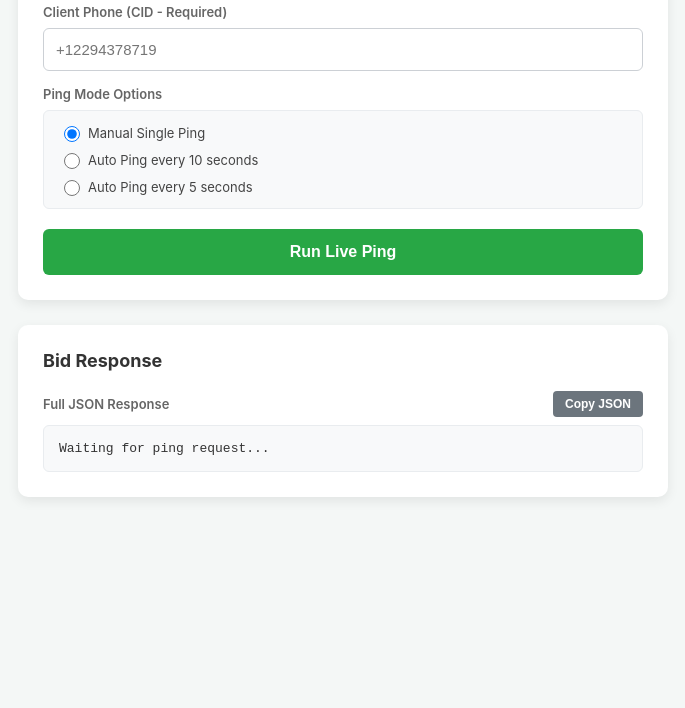
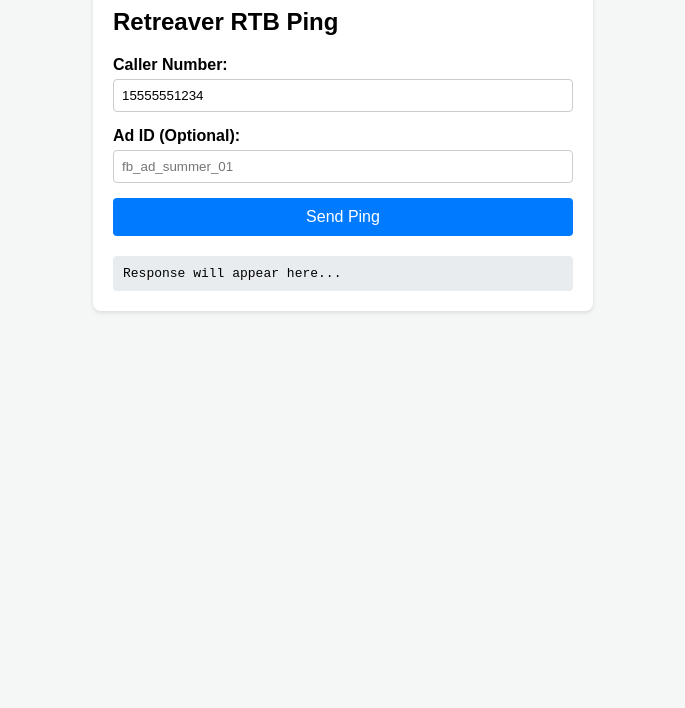
Before and after one commit to hamza2233-dev/ELIJAY-RETREAVER-TESTER, a plain HTML site: page index.html in a window 1280 px wide. Shown: the part 92-800 px from the top of the page, without its empty margins (297-982 px from the left). Drawn offline with Linux system fonts and the light colour scheme; files whose address does not match are found by name.

Commit message:
Update title and form fields in index.html

```diff
--- a/index.html
+++ b/index.html
@@ -3,207 +3,35 @@
 <head>
     <meta charset="UTF-8">
     <meta name="viewport" content="width=device-width, initial-scale=1.0">
-    <title>SYED MED 120 PING</title>
+    <title>Retreaver RTB Ping Utility</title>
     <style>
-        body {
-            font-family: -apple-system, BlinkMacSystemFont, "Segoe UI", Roboto, "Helvetica Neue", Arial, sans-serif;
-            background-color: #f4f7f6;
-            margin: 0;
-            padding: 30px;
-            display: flex;
-            flex-direction: column;
-            align-items: center;
-        }
-        .card {
-            background: #ffffff;
-            padding: 25px;
-            border-radius: 10px;
-            box-shadow: 0 4px 12px rgba(0, 0, 0, 0.08);
-            width: 100%;
-            max-width: 600px;
-            margin-bottom: 25px;
-        }
-        h2 {
-            font-size: 18px;
-            color: #333;
-            margin-top: 0;
-            margin-bottom: 20px;
-            font-weight: bold;
-        }
-        .form-group {
-            margin-bottom: 15px;
-        }
-        label {
-            display: block;
-            margin-bottom: 8px;
-            font-size: 13px;
-            font-weight: 600;
-            color: #666;
-        }
-        input[type="text"] {
-            width: 100%;
-            padding: 12px;
-            border: 1px solid #ccd0d5;
-            border-radius: 6px;
-            box-sizing: border-box;
-            font-size: 15px;
-        }
-        input[type="text"]:focus {
-            border-color: #28a745;
-            outline: none;
-            box-shadow: 0 0 0 3px rgba(40, 167, 69, 0.15);
-        }
-        .ping-options {
-            background-color: #f8f9fa;
-            border: 1px solid #e9ecef;
-            padding: 12px 15px;
-            border-radius: 6px;
-            margin-bottom: 20px;
-        }
-        .radio-container {
-            display: flex;
-            align-items: center;
-            margin-bottom: 8px;
-        }
-        .radio-container:last-child {
-            margin-bottom: 0;
-        }
-        .radio-container input {
-            margin-right: 8px;
-            width: 16px;
-            height: 16px;
-            cursor: pointer;
-        }
-        .radio-container label {
-            margin-bottom: 0;
-            font-weight: normal;
-            color: #444;
-            cursor: pointer;
-        }
-        .btn-green {
-            width: 100%;
-            padding: 14px;
-            background-color: #28a745;
-            color: white;
-            border: none;
-            border-radius: 6px;
-            font-size: 16px;
-            font-weight: bold;
-            cursor: pointer;
-            transition: background-color 0.2s;
-        }
-        .btn-green:hover {
-            background-color: #218838;
-        }
-        .btn-green:disabled {
-            background-color: #94d3a2;
-            cursor: not-allowed;
-        }
-        .btn-red {
-            background-color: #dc3545;
-            margin-top: 10px;
-            display: none;
-        }
-        .btn-red:hover {
-            background-color: #c82333;
-        }
-        .alert-box {
-            padding: 14px;
-            border-radius: 6px;
-            font-size: 14px;
-            font-weight: bold;
-            margin-bottom: 15px;
-            display: none;
-            justify-content: space-between;
-            align-items: center;
-        }
-        .alert-error {
-            background-color: #f8d7da;
-            color: #721c24;
-            border: 1px solid #f5c6cb;
-        }
-        .alert-success {
-            background-color: #d4edda;
-            color: #155724;
-            border: 1px solid #c3e6cb;
-        }
-        .copy-btn {
-            background-color: #155724;
-            color: white;
-            border: none;
-            padding: 6px 12px;
-            font-size: 12px;
-            border-radius: 4px;
-            cursor: pointer;
-            font-weight: bold;
-        }
-        .copy-btn:hover {
-            background-color: #0b2e13;
-        }
-        .json-header-row {
-            display: flex;
-            justify-content: space-between;
-            align-items: center;
-            margin-bottom: 8px;
-        }
-        .json-box {
-            background-color: #f8f9fa;
-            border: 1px solid #e9ecef;
-            border-radius: 6px;
-            padding: 15px;
-            font-family: monospace;
-            font-size: 13px;
-            max-height: 250px;
-            overflow-y: auto;
-            white-space: pre-wrap;
-            word-break: break-all;
-            color: #333;
-        }
+        body { font-family: Arial, sans-serif; max-width: 500px; margin: 40px auto; padding: 20px; background: #f4f7f6; }
+        .card { background: white; padding: 20px; border-radius: 8px; box-shadow: 0 2px 4px rgba(0,0,0,0.1); }
+        .form-group { margin-bottom: 15px; }
+        label { display: block; margin-bottom: 5px; font-weight: bold; }
+        input { width: 100%; padding: 8px; box-sizing: border-box; border: 1px solid #ccc; border-radius: 4px; }
+        button { background: #007bff; color: white; border: none; padding: 10px 15px; width: 100%; border-radius: 4px; font-size: 16px; cursor: pointer; }
+        button:hover { background: #0056b3; }
+        #result { margin-top: 20px; white-space: pre-wrap; background: #e9ecef; padding: 10px; border-radius: 4px; font-family: monospace; font-size: 13px; }
     </style>
 </head>
 <body>
 
 <div class="card">
-    <h2>SYED MED 120 PING</h2>
+    <h2>Retreaver RTB Ping</h2>
+    <div class="form-group">
+        <label for="caller_number">Caller Number:</label>
+        <input type="text" id="caller_number" placeholder="18885551234" value="15555551234">
+    </div>
+    <div class="form-group">
+        <label for="ad_id">Ad ID (Optional):</label>
+        <input type="text" id="ad_id" placeholder="fb_ad_summer_01" value="">
+    </div>
+    <button id="pingBtn">Send Ping</button>
 
-    <div class="form-group">
-        <label for="callerNumber">Client Phone (CID - Required)</label>
-        <input type="text" id="callerNumber" placeholder="+12294378719" oninput="checkNewNumber()">
-    </div>
-
-    <label>Ping Mode Options</label>
-    <div class="ping-options">
-        <div class="radio-container">
-            <input type="radio" id="pingManual" name="pingMode" checked>
-            <label for="pingManual">Manual Single Ping</label>
-        </div>
-        <div class="radio-container">
-            <input type="radio" id="pingAuto10" name="pingMode">
-            <label for="pingAuto10">Auto Ping every 10 seconds</label>
-        </div>
-        <div class="radio-container">
-            <input type="radio" id="pingAuto5" name="pingMode">
-            <label for="pingAuto5">Auto Ping every 5 seconds</label>
-        </div>
-    </div>
-
-    <button id="pingBtn" class="btn-green" onclick="startPing()">Run Live Ping</button>
-    <button id="stopBtn" class="btn-green btn-red" onclick="stopAutoPing()">Stop Auto Ping</button>
+    <div id="result">Response will appear here...</div>
 </div>
 
-<div class="card">
-    <h2>Bid Response</h2>
-    <div id="statusAlert" class="alert-box"></div>
-
-    <div class="json-header-row">
-        <label style="margin-bottom:0;">Full JSON Response</label>
-        <button class="copy-btn" onclick="copyJsonText()" style="background-color: #6c757d;">Copy JSON</button>
-    </div>
-    <div id="jsonResponse" class="json-box">Waiting for ping request...</div>
-</div>
-
-<!-- Links to your separate ping.js file -->
 <script src="ping.js"></script>
-
 </body>
 </html>
```
